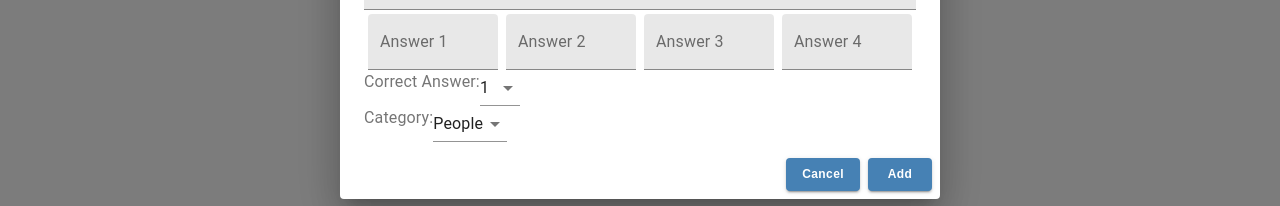
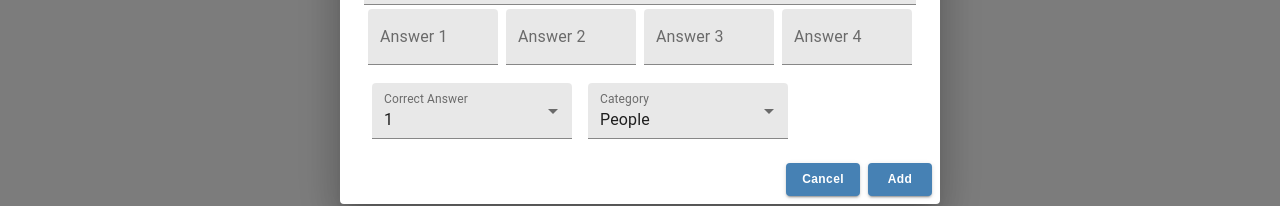
Before and after one commit to visoskyj/trivial-purfuit, a React (Create React App) app: page /config in a window 1280 px wide. Both pictures are taken after a click on the button "Add Question". Shown: the part 378-584 px from the top of the page. Built offline with nearby package versions, Linux system fonts and the light colour scheme; no server answers; the HTML template or start-up script is replaced by a standard one.

Commit message:
Fixed styling of add question

```diff
--- a/src/components/CustomCard/NewQuestionCard.jsx
+++ b/src/components/CustomCard/NewQuestionCard.jsx
@@ -9,6 +9,16 @@ import Select from "@material-ui/core/Select/Select";
 import MenuItem from "@material-ui/core/MenuItem";
 import DialogActions from "@material-ui/core/DialogActions/DialogActions";
 import QuestionsApi from "../../api/QuestionsApi";
+import InputLabel from '@material-ui/core/InputLabel';
+import FormControl from '@material-ui/core/FormControl';
+import { makeStyles } from '@material-ui/core/styles';
+
+const useStyles = makeStyles((theme) => ({
+    formControl: {
+        margin: theme.spacing(1),
+        minWidth: 200,
+    }
+}));
 
 const NewQuestionCard = ({handleClose, getAllQuestions}) => {
   const [question, setQuestion] = React.useState('');
@@ -16,6 +26,7 @@ const NewQuestionCard = ({handleClose, getAllQuestions}) => {
   const [questionCategory, setQuestionCategory] = React.useState('People');
   const [answers, setAnswers] = React.useState(['', '', '', '']);
   const [answerChanged, setAnswerChanged] = React.useState(true);
+  const classes = useStyles();
 
   const setNewQuestion = (e) => {
     setQuestion(e.target.value);
@@ -96,12 +107,11 @@ const NewQuestionCard = ({handleClose, getAllQuestions}) => {
             })
             }
           </Box>
-          <Box display="flex" >
-            <DialogContentText >
-              Correct Answer:
-            </DialogContentText>
+          <Box display="flex" style={{ marginTop: "10px" }} >
+              <FormControl variant="filled" className={classes.formControl}>
+                  <InputLabel id="correct-answer">Correct Answer</InputLabel>
                   <Select
-                labelId="demo-simple-select-helper-label"
+                    labelId="correct-answer"
                     id="demo-simple-select-helper"
                     value={correctAnswer}
                     label="Correct Answer"
@@ -112,13 +122,11 @@ const NewQuestionCard = ({handleClose, getAllQuestions}) => {
                   <MenuItem value={3}>3</MenuItem>
                   <MenuItem value={4}>4</MenuItem>
                 </Select>
-          </Box>
-          <Box display="flex" >
-            <DialogContentText>
-              Category:
-            </DialogContentText>
+              </FormControl>
+              <FormControl variant="filled" className={classes.formControl}>
+                  <InputLabel id="category">Category</InputLabel>
                   <Select
-                labelId="demo-simple-select-helper-label"
+                    labelId="category"
                     id="demo-simple-select-helper"
                     value={questionCategory}
                     label="Correct Answer"
@@ -129,6 +137,7 @@ const NewQuestionCard = ({handleClose, getAllQuestions}) => {
                   <MenuItem value={'Places'}>Places</MenuItem>
                   <MenuItem value={'Holiday'}>Holiday</MenuItem>
                 </Select>
+              </FormControl>
           </Box>
 
 
```
Lines whose indentation alone changed are shown as unchanged.
